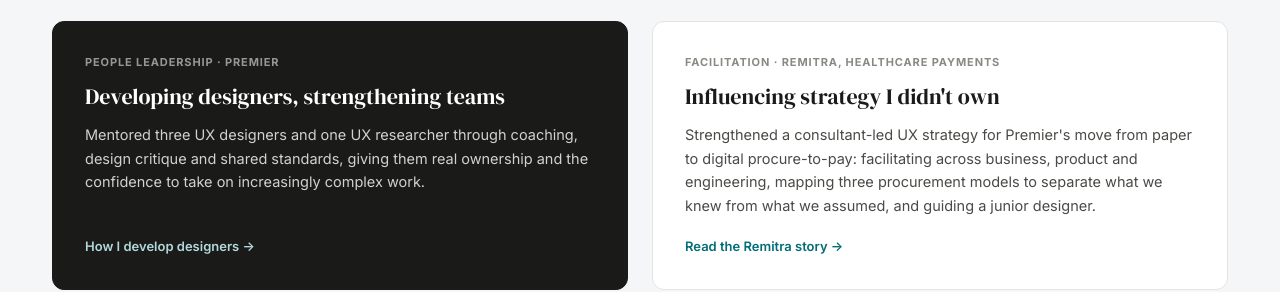
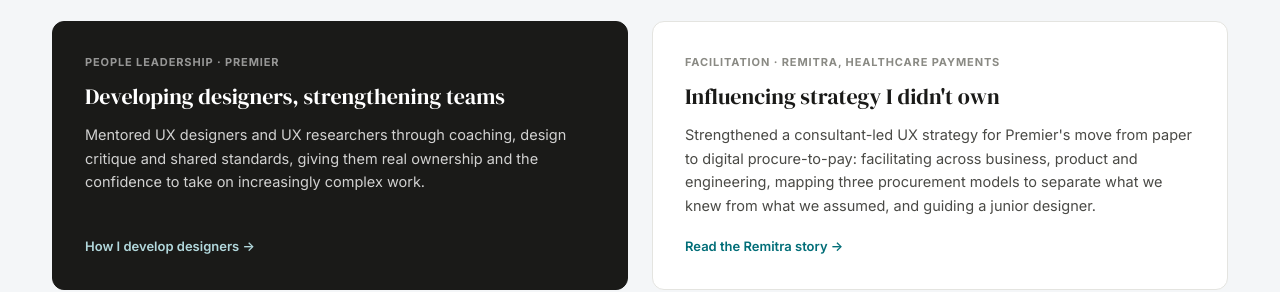
Before and after one commit to mediasavvy71/portfolio, a plain HTML site: page _revised/index.html in a window 1280 px wide. Shown: the part 4340-4632 px from the top of the page. Drawn offline with Linux system fonts and the light colour scheme.

Commit message:
Add files via upload

```diff
--- a/_revised/index.html
+++ b/_revised/index.html
@@ -975,7 +975,7 @@ footer .footer-email a:hover{opacity:.75}
 <div class="lip-card lead">
 <div class="lip-tag">People leadership · Premier</div>
 <h3>Developing designers, strengthening teams</h3>
-<p>Mentored three UX designers and one UX researcher through coaching, design critique and shared standards, giving them real ownership and the confidence to take on increasingly complex work.</p>
+<p>Mentored UX designers and UX researchers through coaching, design critique and shared standards, giving them real ownership and the confidence to take on increasingly complex work.</p>
 <a href="leadership.html">How I develop designers →</a>
 </div>
 <div class="lip-card">
```
